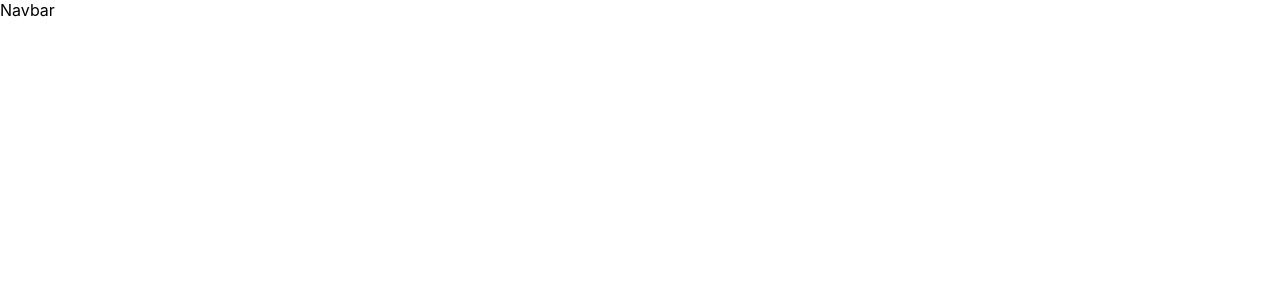
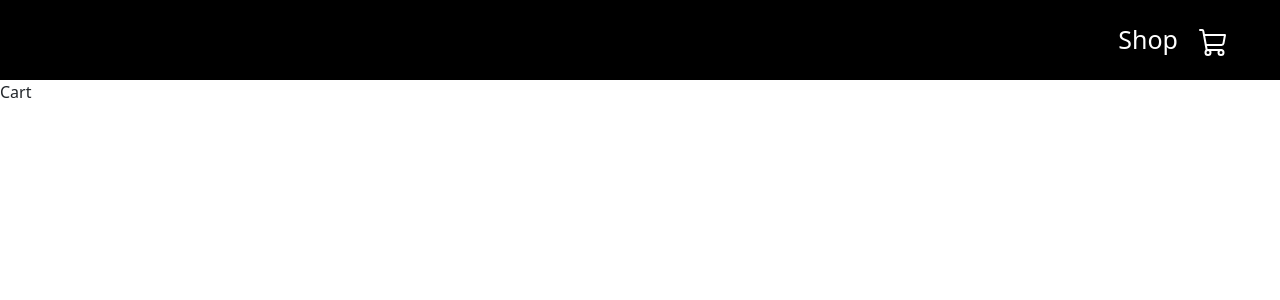
Before and after one commit to TahaAkber/Ecommerce-Store, a React (Create React App) app in the folder my-app/: page /cart in a window 1280 px wide. Shown: the top 300 px of the page. Built offline with nearby package versions, Linux system fonts and the light colour scheme.

Commit message:
navbar css completed

```diff
--- a/my-app/package.json
+++ b/my-app/package.json
@@ -10,6 +10,7 @@
     "@types/node": "^16.18.70",
     "@types/react": "^18.2.47",
     "@types/react-dom": "^18.2.18",
+    "bootstrap": "^5.3.2",
     "phosphor-react": "^1.4.1",
     "react": "^18.2.0",
     "react-dom": "^18.2.0",
--- a/my-app/src/App.tsx
+++ b/my-app/src/App.tsx
@@ -1,14 +1,16 @@
 import React from "react";
 import { BrowserRouter as Router, Route, Routes } from "react-router-dom";
 import Navbar from "./components/Navbar";
+import Shop from "./pages/shop/Shop";
+import Cart from "./pages/cart/Cart";
 function App() {
   return (
     <div className="App">
       <Router>
         <Navbar />
         <Routes>
-          <Route path="/" />
-          <Route path="/cart" />
+          <Route path="/" element={<Shop />} />
+          <Route path="/cart" element={<Cart />} />
         </Routes>
       </Router>
     </div>
--- a/my-app/src/components/Navbar.tsx
+++ b/my-app/src/components/Navbar.tsx
@@ -1,9 +1,18 @@
-import React from 'react'
-
+import React from "react";
+import { Link } from "react-router-dom";
+import { ShoppingCart } from "phosphor-react";
+import "../components/navbar.css";
 function Navbar() {
   return (
-    <div>Navbar</div>
-  )
+    <div className="nav-bar">
+      <div className="link">
+        <Link to="/">Shop</Link>
+        <Link to="/cart">
+          <ShoppingCart size={32} />
+        </Link>
+      </div>
+    </div>
+  );
 }
 
-export default Navbar
+export default Navbar;
--- /dev/null
+++ b/my-app/src/components/navbar.css
@@ -0,0 +1,19 @@
+.nav-bar {
+  width: 100%;
+  height: 80px;
+  background-color: black;
+  display: flex;
+  justify-content: flex-end;
+  align-items: center;
+}
+.link {
+  margin-right: 50px;
+  display: flex;
+  align-items: center;
+}
+.link a {
+  text-decoration: none;
+  color: white;
+  margin-left: 20px;
+  font-size: 25px;
+}
--- a/my-app/src/index.css
+++ /dev/null
@@ -1,13 +0,0 @@
-body {
-  margin: 0;
-  font-family: -apple-system, BlinkMacSystemFont, 'Segoe UI', 'Roboto', 'Oxygen',
-    'Ubuntu', 'Cantarell', 'Fira Sans', 'Droid Sans', 'Helvetica Neue',
-    sans-serif;
-  -webkit-font-smoothing: antialiased;
-  -moz-osx-font-smoothing: grayscale;
-}
-
-code {
-  font-family: source-code-pro, Menlo, Monaco, Consolas, 'Courier New',
-    monospace;
-}
--- /dev/null
+++ b/my-app/src/pages/cart/Cart.tsx
@@ -0,0 +1,7 @@
+import React from "react";
+
+function Cart() {
+  return <div>Cart</div>;
+}
+
+export default Cart;
--- /dev/null
+++ b/my-app/src/pages/shop/Shop.tsx
@@ -0,0 +1,7 @@
+import React from "react";
+
+function Shop() {
+  return <div>Shop</div>;
+}
+
+export default Shop;
```
Also changed, not shown: my-app/src/index.tsx (+5 -5 lines), 1 other file (tests, documents, lock files or other folders).
